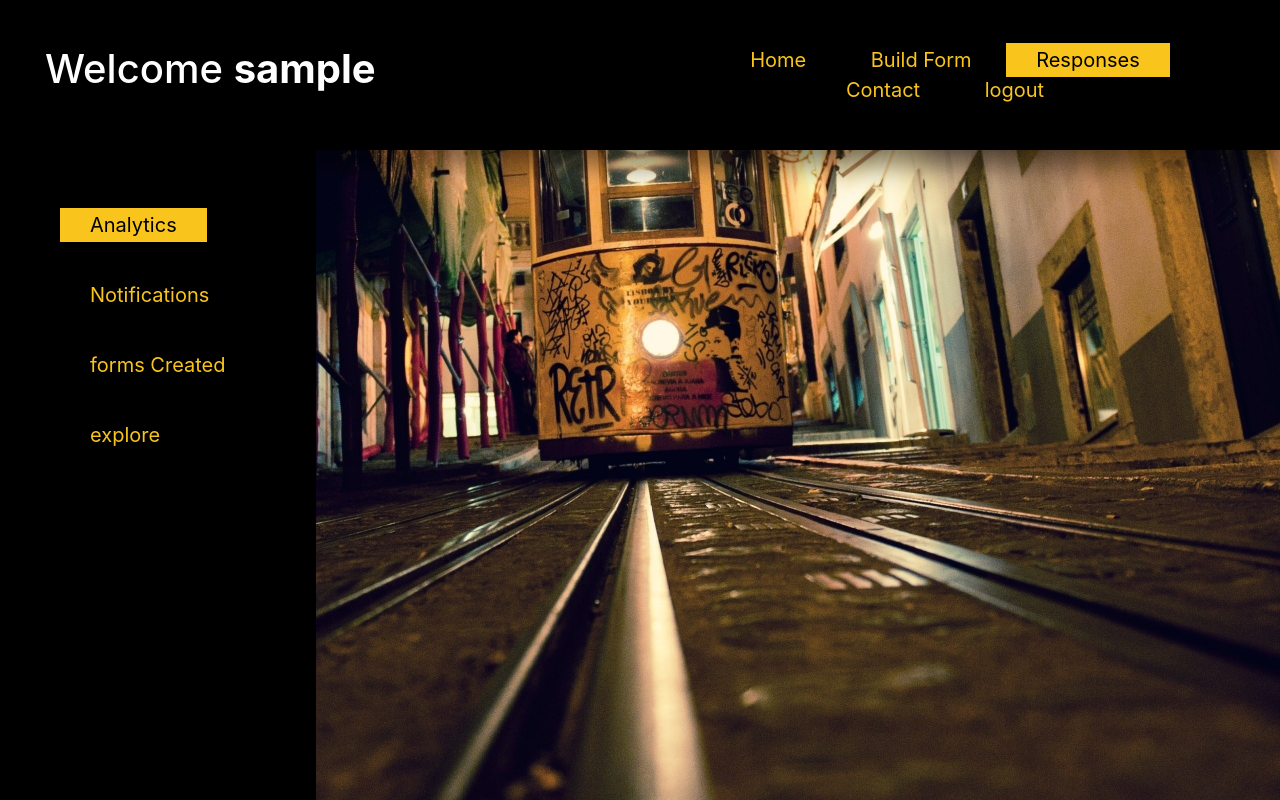
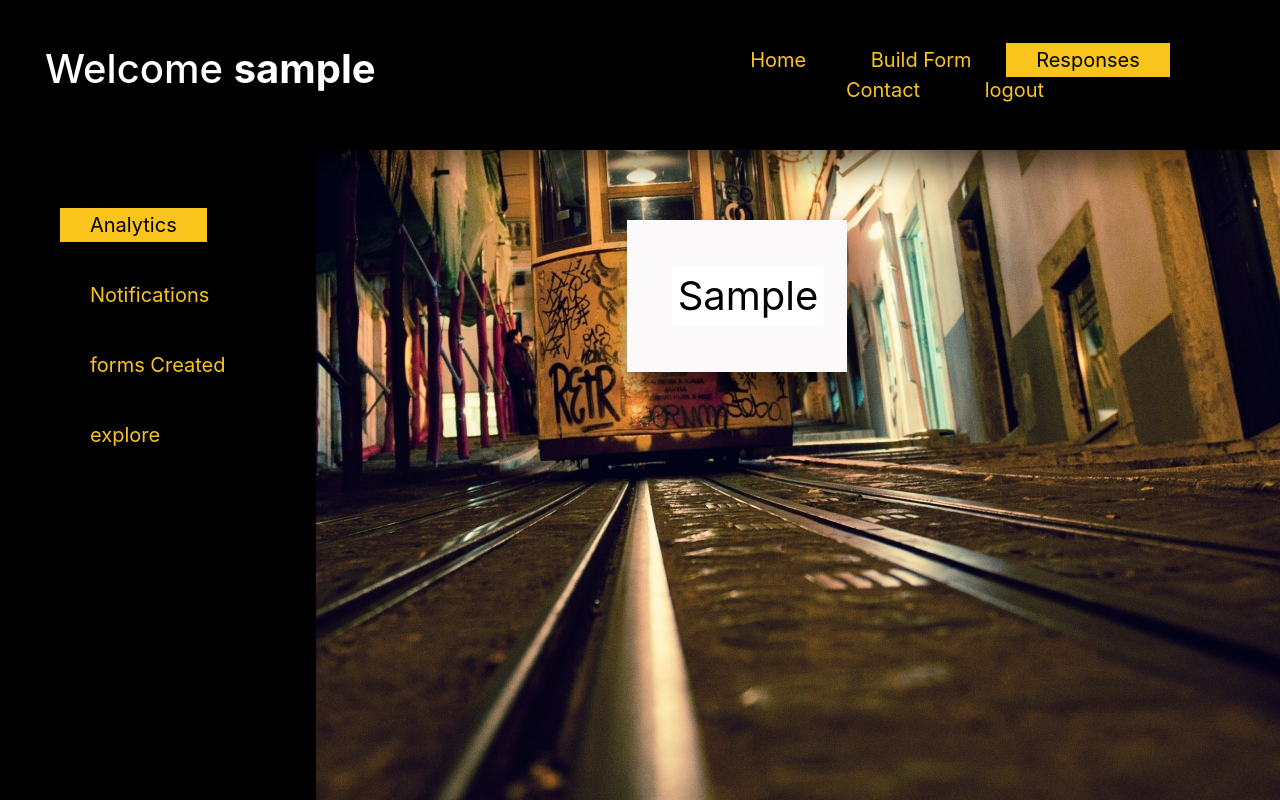
Before and after one commit to thrishik7/deltatask3, a PHP site: page /response.php in a window 1280 px wide. Run offline with PHP 8.4, Linux system fonts and the light colour scheme; the visitor is signed in with stand-in values (Sample User, id 1); tables that the repository leaves empty or names only in its code hold one stand-in row (values such as "Sample post").

Commit message:
basic mode

```diff
--- a/notification.php
+++ b/notification.php
@@ -93,6 +93,7 @@ $db= mysqli_connect('localhost','root','', $usernamed)or die("could not connect
 $sql="SELECT * FROM `forms`";
     $result=mysqli_query($db, $sql);
 ?>
+<?php if($result):?>
   <?php while($row= mysqli_fetch_array($result)): ?>
 
 <div class="formsh">
@@ -151,7 +152,7 @@ if($result1){
 
 </div>
 <?php endwhile; ?>
-
+<?php endif;?>
 
 </div></div></div>
 </form>
--- a/response.php
+++ b/response.php
@@ -17,6 +17,35 @@ if(isset($_GET['logout']))
 }
 
 ?>
+<?php
+
+$errors = array();
+
+$servername = "localhost";
+$username = "root";
+$password = "";
+$usernamed= $_SESSION['username'];
+// Create connection
+$db = mysqli_connect($servername, $username, $password, $usernamed);
+// Check connection
+if (!$db) {
+    die("Connection failed: " . mysqli_connect_error());
+}
+
+// Create database
+
+
+
+
+
+
+
+
+
+
+
+?>
+
 <!--?php
  ini_set(display_errors',1);
  ?-->
@@ -35,7 +64,7 @@ if(isset($_GET['logout']))
 </head>
   <body>
 
-  <form method="post">
+  <form method="post" action="response.php">
     <div class="formx">
 <div class="row">
   <div class="col-sm-6">
@@ -63,15 +92,16 @@ if(isset($_GET['logout']))
 
 </div> </div>
 
-<div class="navform">
+
   <div class="row">
 <div class="col-sm-4">
+<div class="navform">
 <nav>
              <ul>
 
-               <li class="active"><a>Analytics</a></li>
+               <li class="active"><a >Analytics</a></li>
                <li><a href="notification.php">Notifications</a></li>
-               <li><a href="formc.php">forms Created</a></li>
+               <li ><a href="formc.php">forms Created</a></li>
                <li ><a href="explore.php">explore</a></li>
 
             </ul>
@@ -81,9 +111,55 @@ if(isset($_GET['logout']))
 
 
 </div>
+</div>
+
+<div class="col-sm-4">
+
+<ul>
+<?php
+
+
+           $usernamed= $_SESSION['username'];
+           $db= mysqli_connect('localhost','root','', $usernamed)or die("could not connect database..");
+               $sql="SELECT * FROM `forms`";
+              $result=mysqli_query($db, $sql);
+
+
+  ?>
+  <?php if($result):?>
+     <?php while($row= mysqli_fetch_array($result)): ?>
+
+     <div class="formv">
+         <?php
+        $name= $row['forms'] ;
+        echo "<button href='borm.php?ID={$name}'   name='$name' type='submit' >$name</button>";
+        echo "<script> console.log('$name');</script>" ;
+?>
+</div>
+  <?php endwhile; ?>
+<?php endif;?>
+</ul>
 
 </div>
 </div>
+<?php
+ $usernamed= $_SESSION['username'];
+ $db= mysqli_connect('localhost','root','', $usernamed)or die("could not connect database..");
+     $sql="SELECT * FROM `forms`";
+    $result=mysqli_query($db, $sql);
+
+if($result){
+while($row= mysqli_fetch_array($result)){
+if(isset($_POST[$row['forms']]))
+{
+
+    $name= $row['forms'] ;
+     $_SESSION['formname']= $row['forms'];
+     header("location: analytics.php?ID=$name");
+}
+}}
+?>
+
 </form>
 </body>
 
--- a/style2.css
+++ b/style2.css
@@ -221,6 +221,22 @@ h1{
     background: rgba(249, 197, 28, 0.644);
     text-align: center;
 }
+.formv{
+    position: relative;
+	z-index: 1;
+    box-sizing:border-box;
+    top:50px;
+    margin:20px;
+    margin-left: 150px;
+    min-height: 60%;
+    width: 60%;
+	box-shadow: 0 15px 25px rgba(0,0,0,.5);
+    padding: 45px;
+    display:block;
+    color: black;
+    background: rgb(252, 249, 250);
+    text-align: center;
+}
 .formsh{
     position: relative;
 	z-index: 1;
@@ -257,3 +273,20 @@ h1{
     font-size: 40px;
     text-align: center;
 }
+
+.formv button{
+    list-style-type: none;
+    text-align: center;
+    color:black;
+    font-size: 40px;
+
+    background: rgb(255, 255, 255);
+    border:none;
+
+}
+
+.formv li a{
+    color:black;
+    font-size: 40px;
+    text-align: center;
+}
```
Also changed, not shown: form.php (+40 -10 lines), formc.php (+18 -7 lines), index.php (+32 -0 lines), analytics.php (added).
